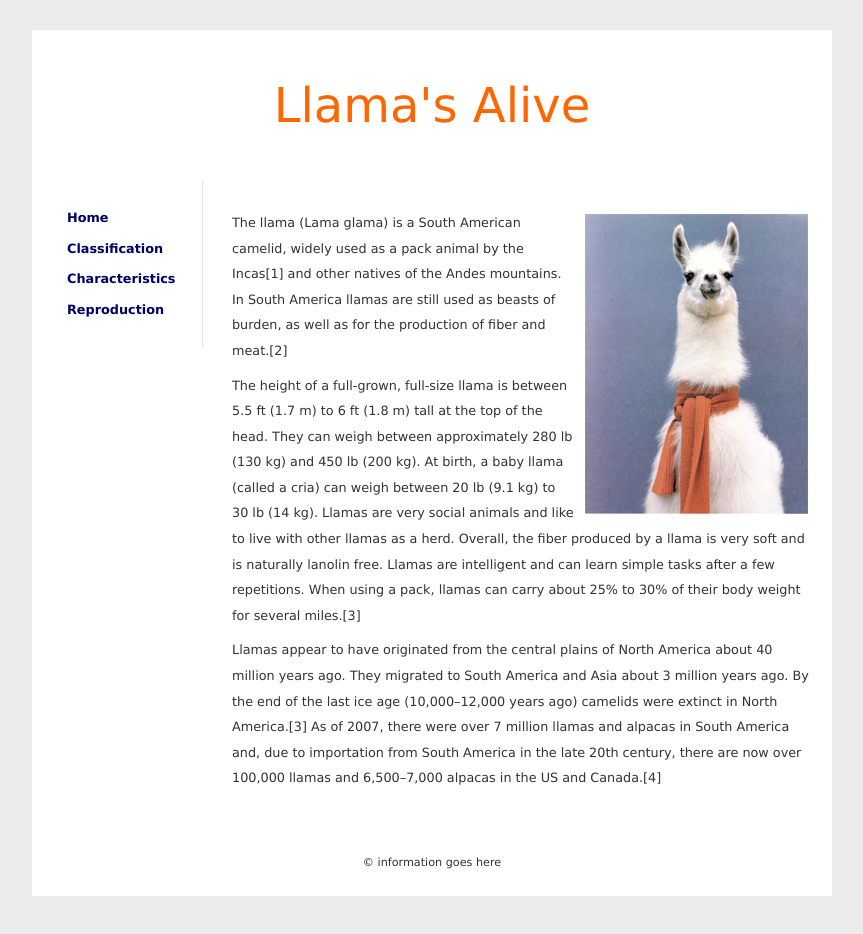
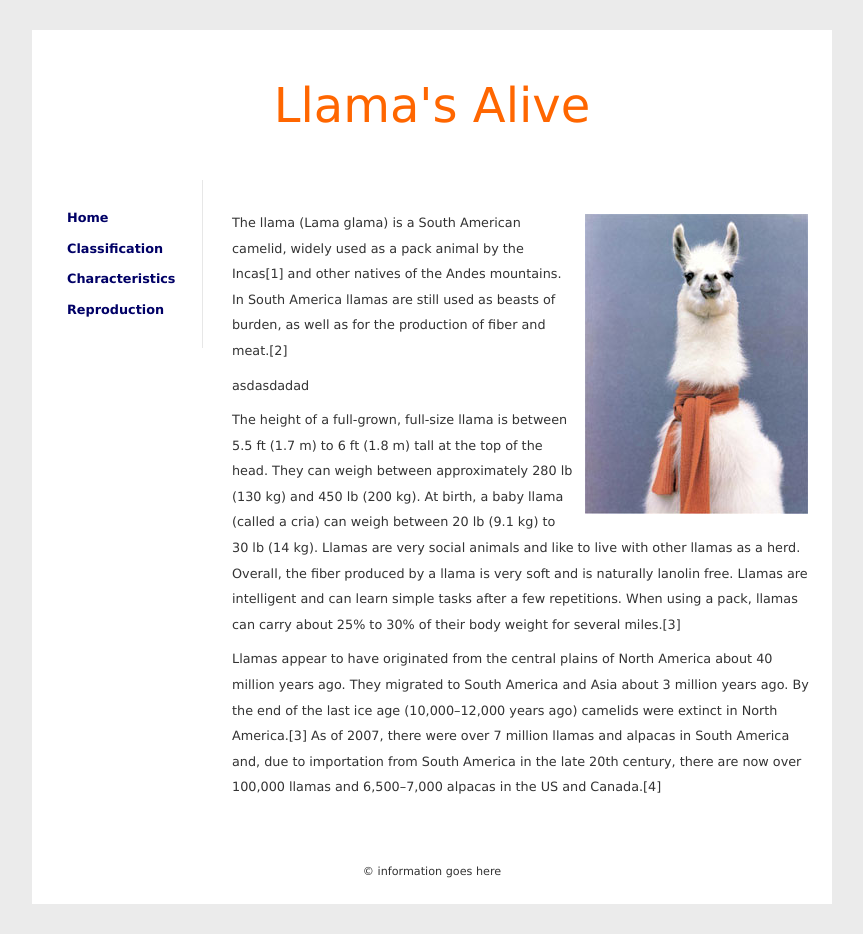
Before and after one commit to Mikkeu/llammas, a plain HTML site: page index.html in a window 1280 px wide. Shown: the whole page, without its empty margins (208-1071 px from the left). Drawn offline with Linux system fonts and the light colour scheme.

Commit message:
initial commit

```diff
--- a/index.html
+++ b/index.html
@@ -22,6 +22,9 @@
 
     <section id="maincontent">
       <p><img src="images/llama01.jpg" alt="llama" width="223" height="300" class="alignright" >The llama (Lama glama) is a South American camelid, widely used as a pack animal by the Incas[1] and other natives of the Andes mountains. In South America llamas are still used as beasts of burden, as well as for the production of fiber and meat.[2]</p>
+      <p>
+          asdasdadad
+      </p>
         <p>The height of a full-grown, full-size llama is between 5.5 ft (1.7 m) to 6 ft (1.8 m) tall at the top of the head. They can weigh between approximately 280 lb (130 kg) and 450 lb (200 kg). At birth, a baby llama (called a cria) can weigh between 20 lb (9.1 kg) to 30 lb (14 kg). Llamas are very social animals and like to live with other llamas as a herd. Overall, the fiber produced by a llama is very soft and is naturally lanolin free. Llamas are intelligent and can learn simple tasks after a few repetitions. When using a pack, llamas can carry about 25% to 30% of their body weight for several miles.[3]</p>
         <p>Llamas appear to have originated from the central plains of North America about 40 million years ago. They migrated to South America and Asia about 3 million years ago. By the end of the last ice age (10,000–12,000 years ago) camelids were extinct in North America.[3] As of 2007, there were over 7 million llamas and alpacas in South America and, due to importation from South America in the late 20th century, there are now over 100,000 llamas and 6,500–7,000 alpacas in the US and Canada.[4]</p>
     </section>
```
